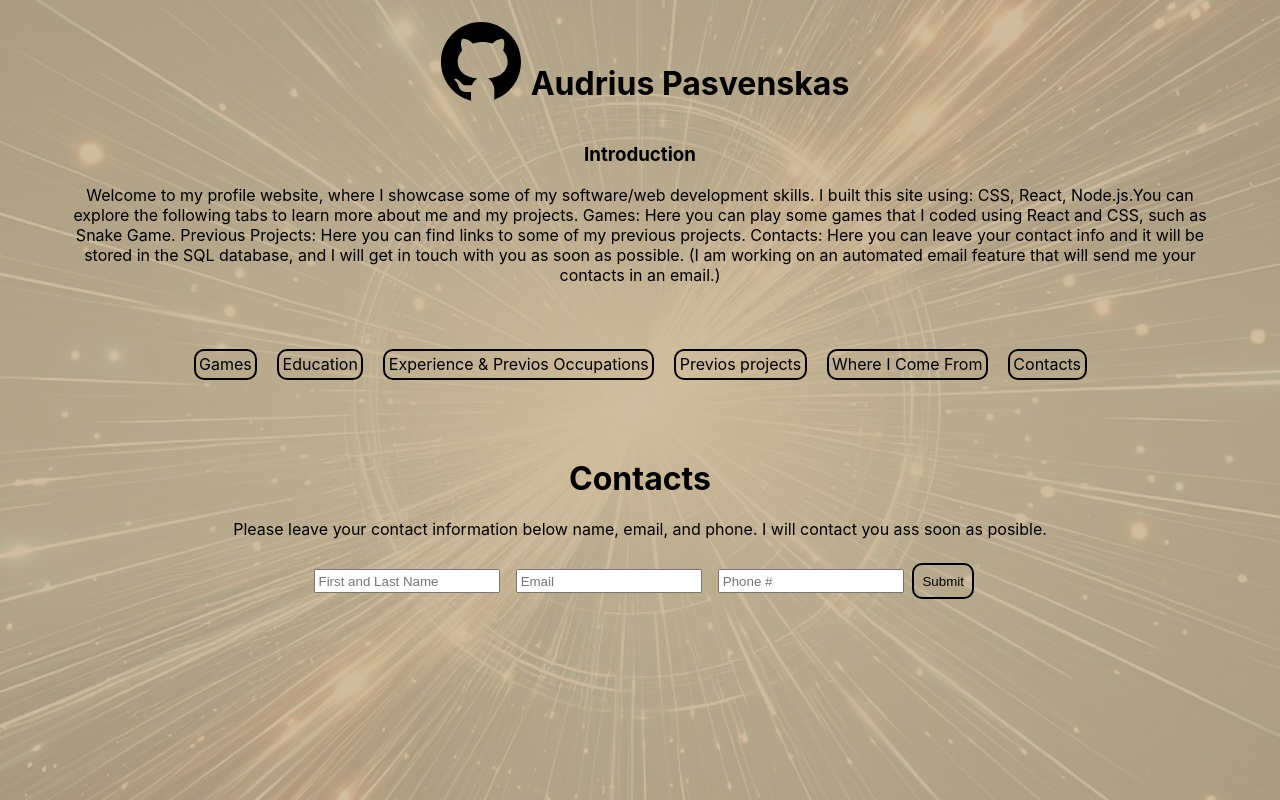
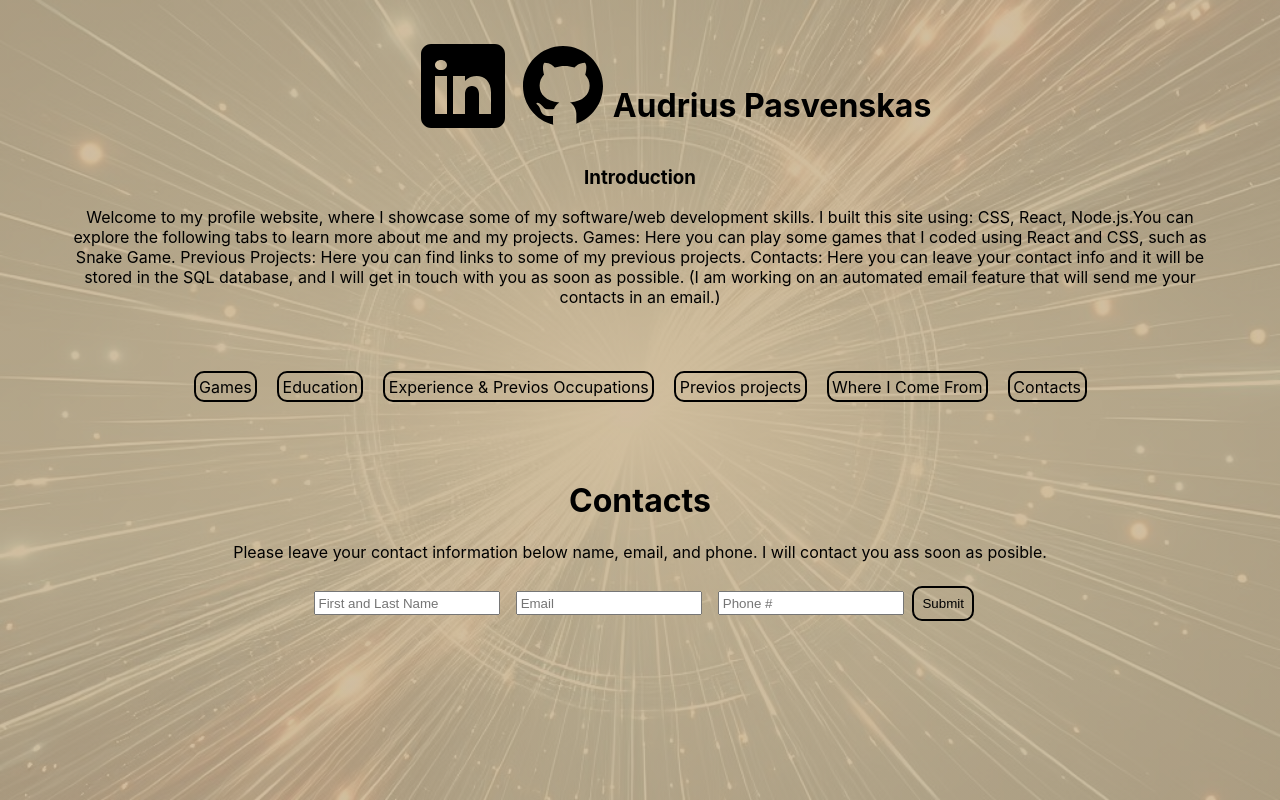
Before and after one commit to apasvenskas/APasvenskas-Website, a React (Create React App) app: page /contacts in a window 1280 px wide. Built offline with nearby package versions, Linux system fonts and the light colour scheme.

Commit message:
portfolio ready for deployment

```diff
--- a/src/App/App.css
+++ b/src/App/App.css
@@ -5,7 +5,6 @@
   url("../../public/Background.jpg") no-repeat center center fixed;
 background-size: cover;
 }
-/* (rgba(221, 216, 248, 0.7), rgba(221, 216, 248, 0.7) */
 
 .App {
   text-align: center;
@@ -16,15 +15,24 @@
   pointer-events: none;
 }
 
-.App-header {
-  background-color: #282c34;
-  min-height: 100vh;
+.hrefLogos{
   display: flex;
-  flex-direction: column;
+  flex-direction: row;
+  justify-content: center;
+  margin-top: 2%;
+  margin-left: 5%;
+}
+
+.name{
+  text-align: center;
+}
+
+.LinkedIn{
+  display: flex;
+  flex-direction: row;
   align-items: center;
   justify-content: center;
-  font-size: calc(10px + 2vmin);
-  color: white;
+  flex: 0 0 auto;
 }
 
 .github {
@@ -32,6 +40,7 @@
   flex-direction: row;
   align-items: center;
   justify-content: center;
+  flex: 0 0 auto;
 }
 
 svg{
--- a/src/App/App.js
+++ b/src/App/App.js
@@ -4,18 +4,33 @@
 import { Education } from "../components/education";
 import { Experience } from "../components/experience";
 import { Projects } from "../components/projects";
-import  Contacts  from "../components/contacts";
+import Contacts from "../components/contacts";
 import { AboutMe } from "../components/about-me";
 import Game from "../components/Game/snakeGame";
-import  Home  from "../components/home";
+import Home from "../components/home";
 
 function App() {
   return (
     <BrowserRouter>
       <div className="App">
         <header>
+          <div className="hrefLogos">
+          <div className="LinkedIn">
+            <a href="https://www.linkedin.com/in/audriuspasvenskas/" target="_blank" rel="noopener noreferrer">
+              <svg
+                xmlns="http://www.w3.org/2000/svg"
+                x="0px"
+                y="0px"
+                width="100"
+                height="100"
+                viewBox="0 0 50 50"
+              >
+                <path d="M41,4H9C6.24,4,4,6.24,4,9v32c0,2.76,2.24,5,5,5h32c2.76,0,5-2.24,5-5V9C46,6.24,43.76,4,41,4z M17,20v19h-6V20H17z M11,14.47c0-1.4,1.2-2.47,3-2.47s2.93,1.07,3,2.47c0,1.4-1.12,2.53-3,2.53C12.2,17,11,15.87,11,14.47z M39,39h-6c0,0,0-9.26,0-10 c0-2-1-4-3.5-4.04h-0.08C27,24.96,26,27.02,26,29c0,0.91,0,10,0,10h-6V20h6v2.56c0,0,1.93-2.56,5.81-2.56 c3.97,0,7.19,2.73,7.19,8.26V39z"></path>
+              </svg>
+            </a>
+          </div>
           <div className="github">
-            <Link to="https://github.com/apasvenskas">
+            <a href="https://github.com/apasvenskas" target="_blank" rel="noopener noreferrer">
               <svg
                 xmlns="http://www.w3.org/2000/svg"
                 x="0px"
@@ -26,13 +41,23 @@
               >
                 <path d="M15,3C8.373,3,3,8.373,3,15c0,5.623,3.872,10.328,9.092,11.63C12.036,26.468,12,26.28,12,26.047v-2.051 c-0.487,0-1.303,0-1.508,0c-0.821,0-1.551-0.353-1.905-1.009c-0.393-0.729-0.461-1.844-1.435-2.526 c-0.289-0.227-0.069-0.486,0.264-0.451c0.615,0.174,1.125,0.596,1.605,1.222c0.478,0.627,0.703,0.769,1.596,0.769 c0.433,0,1.081-0.025,1.691-0.121c0.328-0.833,0.895-1.6,1.588-1.962c-3.996-0.411-5.903-2.399-5.903-5.098 c0-1.162,0.495-2.286,1.336-3.233C9.053,10.647,8.706,8.73,9.435,8c1.798,0,2.885,1.166,3.146,1.481C13.477,9.174,14.461,9,15.495,9 c1.036,0,2.024,0.174,2.922,0.483C18.675,9.17,19.763,8,21.565,8c0.732,0.731,0.381,2.656,0.102,3.594 c0.836,0.945,1.328,2.066,1.328,3.226c0,2.697-1.904,4.684-5.894,5.097C18.199,20.49,19,22.1,19,23.313v2.734 c0,0.104-0.023,0.179-0.035,0.268C23.641,24.676,27,20.236,27,15C27,8.373,21.627,3,15,3z"></path>
               </svg>
-            </Link>
-            <h1>Audrius Pasvenskas</h1>
+            </a>
+          </div>
+          <h1 className="name">Audrius Pasvenskas</h1>
           </div>
           <div className="introduction">
             <h3>Introduction</h3>
             <p className="introductoryParagraph">
-            Welcome to my profile website, where I showcase some of my software/web development skills. I built this site using: CSS, React, Node.js.You can explore the following tabs to learn more about me and my projects. Games: Here you can play some games that I coded using React and CSS, such as Snake Game. Previous Projects: Here you can find links to some of my previous projects. Contacts: Here you can leave your contact info and it will be stored in the SQL database, and I will get in touch with you as soon as possible. (I am working on an automated email feature that will send me your contacts in an email.)
+              Welcome to my profile website, where I showcase some of my
+              software/web development skills. I built this site using: CSS,
+              React, Node.js.You can explore the following tabs to learn more
+              about me and my projects. Games: Here you can play some games that
+              I coded using React and CSS, such as Snake Game. Previous
+              Projects: Here you can find links to some of my previous projects.
+              Contacts: Here you can leave your contact info and it will be
+              stored in the SQL database, and I will get in touch with you as
+              soon as possible. (I am working on an automated email feature that
+              will send me your contacts in an email.)
             </p>
           </div>
           <nav className="nav">
--- a/src/components/Game/snakeGame.css
+++ b/src/components/Game/snakeGame.css
@@ -7,7 +7,10 @@
     align-items: center;
     justify-content: center;
     height: 100vh;
-    background-color: white;
+    background:
+  linear-gradient(rgba(197, 173, 136, 0.8), rgba(197, 173, 136, 0.8)),
+  url("../../../public/Background.jpg") no-repeat center center fixed;
+background-size: cover;
   }
 
   .score {
--- a/src/components/Game/snakeGame.js
+++ b/src/components/Game/snakeGame.js
@@ -138,7 +138,7 @@
   return (
     <div className="container">
       <div className="score">
-        Score : <span>{score}</span>
+        Score = <span>{score}</span>
       </div>
       <div className="board">{renderBoard()}</div>
     </div>
```
Also changed, not shown: public/linkedin-logo.png (added).
